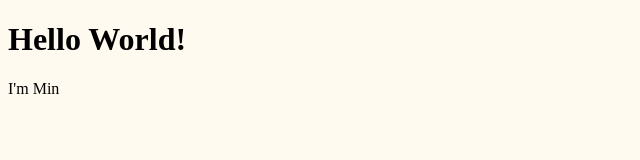
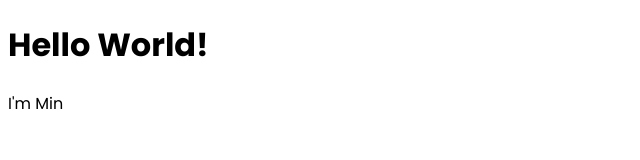
Before and after one commit to minhyekwak/Major-Studio-Website, a plain HTML site: page index.html in a window 1280 px wide. Shown: the whole page, without its empty margins (0-640 px from the left). Drawn offline with Linux system fonts and the light colour scheme.

Commit message:
add font-family

```diff
--- a/index.html
+++ b/index.html
@@ -3,6 +3,7 @@
     <head>
         <meta charset="utf-8">
         <link rel="stylesheet" href="style.css">
+        <link href="https://fonts.googleapis.com/css?family=Poppins:200,300,400,500,600,700" rel="stylesheet">
     </head>
     <body>
         <h1>Hello World!</h1>
--- a/style.css
+++ b/style.css
@@ -1,3 +1,3 @@
 body {
-    background-color: floralwhite;
+    font-family: 'Poppins', sans-serif;
 }
```
